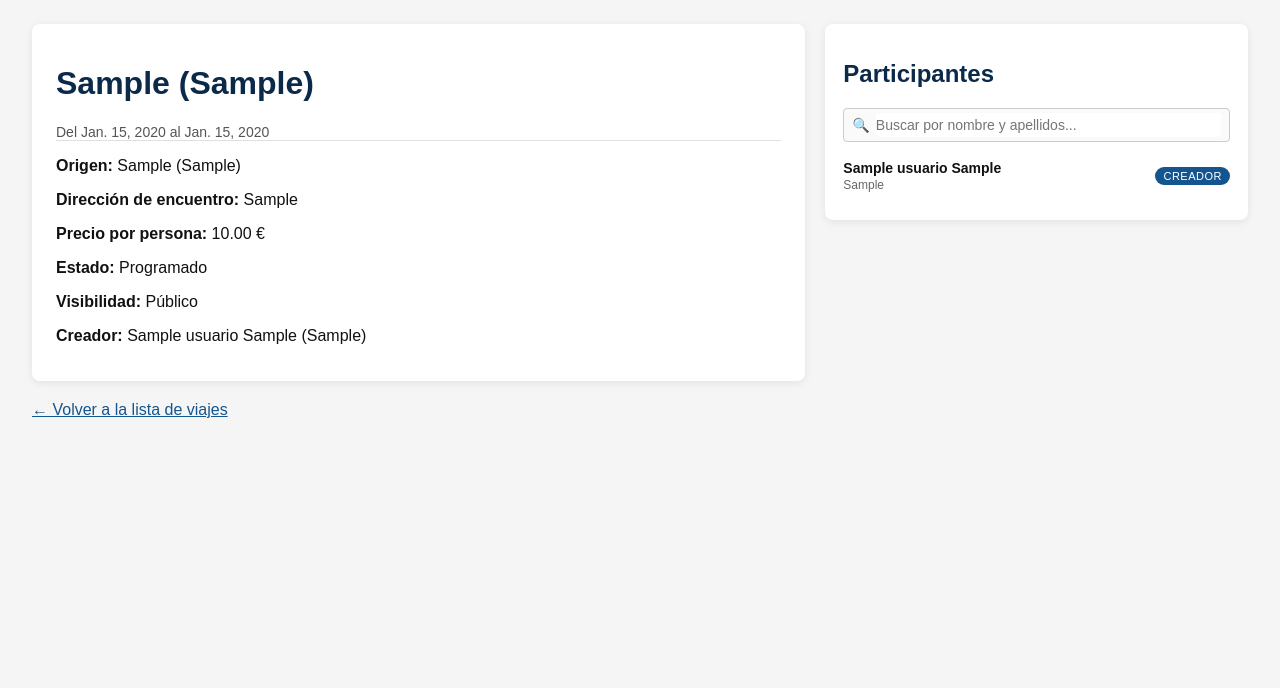
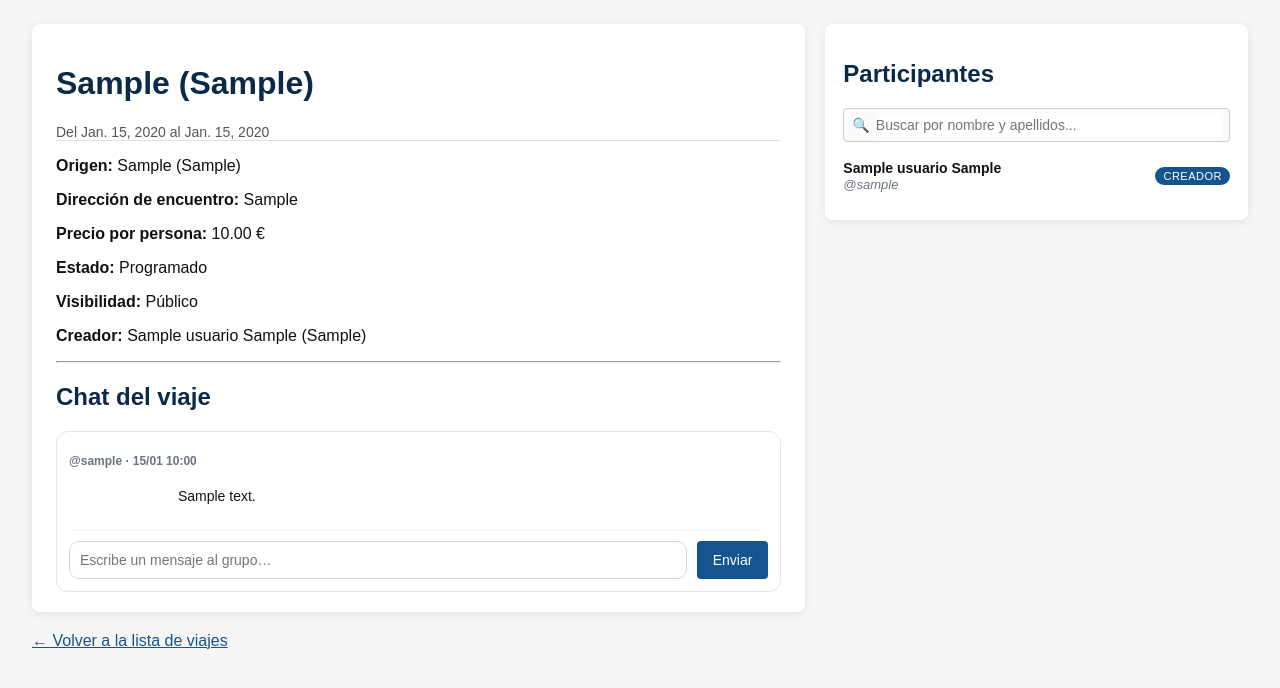
Before and after one commit to alelisette/synctrip, a Django app: page /viajes/1/ in a window 1280 px wide. Shown: the part 50-738 px from the top of the page. Run offline with Django 5.2, Linux system fonts and the light colour scheme; tables that the repository leaves empty hold one stand-in row (values such as "Sample post").

Commit message:
grup_chat and messages participants

```diff
--- a/core/models.py
+++ b/core/models.py
@@ -158,3 +158,52 @@ class InvitacionViaje(models.Model):
 
     def __str__(self):
         return f"Invitación {self.viaje_id}: {self.emisor.username} -> {self.receptor.username} ({self.estado})"
+
+from django.db import models
+from django.utils import timezone
+
+class GrupoChat(models.Model):
+    """
+    Un chat opcional por viaje (0..1).
+    Solo se crea si el creador del viaje lo decide.
+    """
+    viaje = models.OneToOneField(
+        "Viaje",
+        on_delete=models.CASCADE,
+        related_name="grupo_chat"
+    )
+    creado_por = models.ForeignKey(
+        "Usuario",
+        on_delete=models.CASCADE,
+        related_name="grupos_chat_creados"
+    )
+    nombre = models.CharField(max_length=100, default="Chat del viaje")
+    created_at = models.DateTimeField(auto_now_add=True)
+
+    def __str__(self):
+        return f"GrupoChat({self.viaje_id}) - {self.nombre}"
+
+
+class MensajeGrupoChat(models.Model):
+    """
+    Mensajes del grupo del viaje.
+    Solo pueden escribir usuarios participantes de ese viaje.
+    """
+    grupo = models.ForeignKey(
+        "GrupoChat",
+        on_delete=models.CASCADE,
+        related_name="mensajes"
+    )
+    autor = models.ForeignKey(
+        "Usuario",
+        on_delete=models.CASCADE,
+        related_name="mensajes_grupo"
+    )
+    contenido = models.TextField()
+    fecha_envio = models.DateTimeField(auto_now_add=True)
+
+    class Meta:
+        ordering = ["fecha_envio"]
+
+    def __str__(self):
+        return f"{self.grupo.viaje_id} @{self.autor.username}: {self.contenido[:30]}"
--- a/core/static/core/css/styles.css
+++ b/core/static/core/css/styles.css
@@ -536,3 +536,9 @@ li {
   opacity: 0.75;
   font-style: italic;
 }
+
+.participante-sub {
+    font-size: 13px;
+    color: #6b7280;
+    font-style: italic;
+}
--- a/core/templates/core/detalle_viaje.html
+++ b/core/templates/core/detalle_viaje.html
@@ -60,6 +60,55 @@
                     {% endif %}
                 {% endif %}
 
+                <hr>
+
+                <h2>Chat del viaje</h2>
+
+                {% if not grupo_chat %}
+                  {% if es_creador %}
+                    <p style="color:#6b7280;">Este viaje todavía no tiene grupo de chat.</p>
+                    <form method="post" action="{% url 'core:crear_grupo_chat' viaje.id %}">
+                      {% csrf_token %}
+                      <button type="submit" class="btn">Crear grupo de chat</button>
+                    </form>
+                  {% else %}
+                    <p style="color:#6b7280;">El creador aún no ha creado el grupo de chat.</p>
+                  {% endif %}
+
+                {% else %}
+                  <div style="border:1px solid #e5e7eb; border-radius:12px; padding:12px; background:#fff;">
+                    <div style="max-height:260px; overflow:auto; padding-right:6px;">
+                      {% for m in mensajes_grupo %}
+                        <div style="padding:10px 0; border-bottom:1px solid #f1f5f9;">
+                          <!-- Username en gris y más pequeño -->
+                          <div style="font-size:12px; color:#6b7280; font-weight:600;">
+                            @{{ m.autor.username }} · {{ m.fecha_envio|date:"d/m H:i" }}
+                          </div>
+                          <!-- Mensaje -->
+                          <div style="font-size:14px; margin-top:4px; white-space:pre-wrap;">
+                            {{ m.contenido }}
+                          </div>
+                        </div>
+                      {% empty %}
+                        <p style="color:#6b7280;">Aún no hay mensajes.</p>
+                      {% endfor %}
+                    </div>
+
+                    <!-- Enviar mensaje (solo participantes) -->
+                    <form method="post" action="{% url 'core:enviar_mensaje_grupo' viaje.id %}" style="margin-top:10px; display:flex; gap:10px;">
+                      {% csrf_token %}
+                      <input
+                        type="text"
+                        name="contenido"
+                        placeholder="Escribe un mensaje al grupo…"
+                        required
+                        style="flex:1; padding:10px; border:1px solid #d1d5db; border-radius:10px;"
+                      >
+                      <button type="submit" class="btn">Enviar</button>
+                    </form>
+                  </div>
+                {% endif %}
+
             </div>
         </div>
 
@@ -82,13 +131,12 @@
             {% for u in participantes %}
                 <li data-name="{{ u.nombre }} {{ u.apellidos }}">
                     <div class="participante-linea">
-                        <div>
-                            <strong>{{ u.nombre }} {{ u.apellidos }}</strong><br>
-                            <span class="participante-correo">{{ u.correo }}</span>
-                        </div>
-
+                    <div>
+                        <strong>{{ u.nombre }} {{ u.apellidos }}</strong><br>
+                        <span class="participante-sub">@{{ u.username }}</span>
+                    </div>
                         {% if u.id == viaje.creador.id %}
-                            <span class="pill pill-creador">Creador</span>
+                            <span class="pill pill-creador">CREADOR</span>
                         {% endif %}
                     </div>
                 </li>
--- a/core/urls.py
+++ b/core/urls.py
@@ -33,5 +33,10 @@ urlpatterns = [
     path("viajes/<int:viaje_id>/invitar/", views.invitar_a_viaje, name="invitar_a_viaje"),
     path("invitaciones/<int:inv_id>/aceptar/", views.aceptar_invitacion, name="aceptar_invitacion"),
     path("invitaciones/<int:inv_id>/rechazar/", views.rechazar_invitacion, name="rechazar_invitacion"),
+    # chat de grupo (viaje)
+    path("viajes/<int:viaje_id>/grupo/crear/", views.crear_grupo_chat, name="crear_grupo_chat"),
+    path("viajes/<int:viaje_id>/grupo/enviar/", views.enviar_mensaje_grupo, name="enviar_mensaje_grupo"),
+    path("viajes/<int:viaje_id>/grupo/historial/", views.grupo_chat_historial_api, name="grupo_chat_historial_api"),
+    path("viajes/<int:viaje_id>/grupo/enviar-json/", views.enviar_mensaje_grupo_api, name="enviar_mensaje_grupo_api"),
 
 ]
--- a/core/views.py
+++ b/core/views.py
@@ -18,6 +18,8 @@ from .models import InvitacionViaje
 from .models import SolicitudAmistad, InvitacionViaje
 
 from .models import ChatMessage
+from .models import GrupoChat, MensajeGrupoChat
+
 
 client = OpenAI()  # usará OPENAI_API_KEY del entorno virtual
 
@@ -47,11 +49,19 @@ def login_required_usuario(view_func):
 
 def home(request):
     usuario_actual = get_usuario_actual(request)
-    viajes = Viaje.objects.all().order_by('-fecha_ida')[:5]
+
+    # Solo viajes públicos en la home
+    viajes = (
+        Viaje.objects
+        .filter(visibilidad=Viaje.Visibilidad.PUBLICO)   # o "PUBLICO"
+        .order_by('-fecha_ida')[:5]
+    )
+
     return render(request, 'core/home.html', {
         'usuario_actual': usuario_actual,
         'viajes': viajes,
     })
+
 
 
 # ========= VISTAS DE VIAJES =========
@@ -70,12 +80,23 @@ def detalle_viaje(request, viaje_id):
     viaje = get_object_or_404(Viaje, id=viaje_id)
     participantes = viaje.participantes.all()
     es_creador = usuario_actual and (viaje.creador_id == usuario_actual.id)
+    # ===== Chat de grupo del viaje (opcional) =====
+    grupo_chat = GrupoChat.objects.filter(viaje=viaje).first()
+    mensajes_grupo = []
+    if grupo_chat:
+        mensajes_grupo = (MensajeGrupoChat.objects
+                          .filter(grupo=grupo_chat)
+                          .select_related("autor")
+                          .order_by("fecha_envio")[:100])  # últimos 100
 
     return render(request, 'core/detalle_viaje.html', {
         'viaje': viaje,
         'participantes': participantes,
         'usuario_actual': usuario_actual,
         'es_creador': es_creador,
+        "grupo_chat": grupo_chat,
+        "mensajes_grupo": mensajes_grupo,
+
     })
 
 # ========= FORMULARIOS DE USUARIO =========
@@ -702,3 +723,120 @@ def rechazar_invitacion(request, inv_id):
     invitacion.save()
     messages.info(request, "Invitación rechazada.")
     return redirect("core:perfil")
+
+
+from django.views.decorators.http import require_POST
+from django.contrib import messages
+
+@require_POST
+@login_required_usuario
+def crear_grupo_chat(request, viaje_id):
+    """
+    Solo el creador del viaje puede crear el grupo.
+    El grupo es opcional (si no lo creas, no existe).
+    """
+    usuario = get_usuario_actual(request)
+    viaje = get_object_or_404(Viaje, id=viaje_id)
+
+    if viaje.creador_id != usuario.id:
+        return JsonResponse({"error": "No autorizado"}, status=403)
+
+    # Si ya existe, no lo duplicamos
+    if GrupoChat.objects.filter(viaje=viaje).exists():
+        messages.info(request, "El grupo de chat ya existe.")
+        return redirect("core:detalle_viaje", viaje_id=viaje.id)
+
+    GrupoChat.objects.create(viaje=viaje, creado_por=usuario, nombre="Chat del viaje")
+    messages.success(request, "Grupo de chat creado ✅")
+    return redirect("core:detalle_viaje", viaje_id=viaje.id)
+
+
+@require_POST
+@login_required_usuario
+def enviar_mensaje_grupo(request, viaje_id):
+    """
+    Solo participantes pueden enviar mensajes.
+    El grupo debe existir.
+    """
+    usuario = get_usuario_actual(request)
+    viaje = get_object_or_404(Viaje, id=viaje_id)
+
+    # Solo participantes
+    es_participante = viaje.participantes.filter(id=usuario.id).exists()
+    if not es_participante:
+        return JsonResponse({"error": "No eres participante de este viaje"}, status=403)
+
+    grupo = GrupoChat.objects.filter(viaje=viaje).first()
+    if not grupo:
+        messages.error(request, "Este viaje aún no tiene grupo de chat.")
+        return redirect("core:detalle_viaje", viaje_id=viaje.id)
+
+    contenido = (request.POST.get("contenido") or "").strip()
+    if not contenido:
+        messages.error(request, "Mensaje vacío.")
+        return redirect("core:detalle_viaje", viaje_id=viaje.id)
+
+    MensajeGrupoChat.objects.create(grupo=grupo, autor=usuario, contenido=contenido)
+    return redirect("core:detalle_viaje", viaje_id=viaje.id)
+
+
+
+@require_GET
+@login_required_usuario
+def grupo_chat_historial_api(request, viaje_id):
+    usuario = get_usuario_actual(request)
+    viaje = get_object_or_404(Viaje, id=viaje_id)
+
+    if not viaje.participantes.filter(id=usuario.id).exists():
+        return JsonResponse({"error": "No autorizado"}, status=403)
+
+    grupo = GrupoChat.objects.filter(viaje=viaje).first()
+    if not grupo:
+        return JsonResponse({"messages": [], "has_group": False})
+
+    msgs = (MensajeGrupoChat.objects
+            .filter(grupo=grupo)
+            .select_related("autor")
+            .order_by("fecha_envio")[:100])
+
+    data = [{
+        "username": m.autor.username,
+        "content": m.contenido,
+        "fecha_envio": m.fecha_envio.isoformat(),
+    } for m in msgs]
+
+    return JsonResponse({"has_group": True, "messages": data})
+
+
+@require_POST
+@login_required_usuario
+def enviar_mensaje_grupo_api(request, viaje_id):
+    usuario = get_usuario_actual(request)
+    viaje = get_object_or_404(Viaje, id=viaje_id)
+
+    if not viaje.participantes.filter(id=usuario.id).exists():
+        return JsonResponse({"error": "No autorizado"}, status=403)
+
+    grupo = GrupoChat.objects.filter(viaje=viaje).first()
+    if not grupo:
+        return JsonResponse({"error": "No existe grupo"}, status=400)
+
+    try:
+        import json
+        data = json.loads(request.body.decode("utf-8"))
+        contenido = (data.get("contenido") or "").strip()
+    except Exception:
+        return JsonResponse({"error": "JSON inválido"}, status=400)
+
+    if not contenido:
+        return JsonResponse({"error": "Mensaje vacío"}, status=400)
+
+    m = MensajeGrupoChat.objects.create(grupo=grupo, autor=usuario, contenido=contenido)
+    return JsonResponse({
+        "ok": True,
+        "message": {
+            "username": m.autor.username,
+            "content": m.contenido,
+            "fecha_envio": m.fecha_envio.isoformat(),
+        }
+    })
```
Also changed, not shown: core/migrations/0006_grupochat_mensajegrupochat.py (added).
